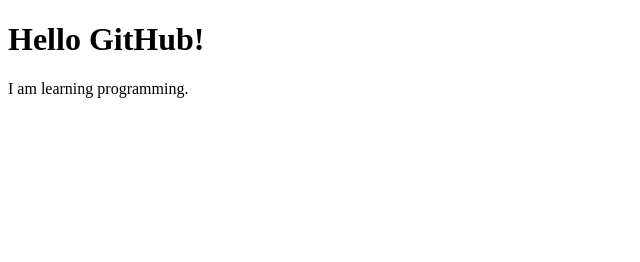
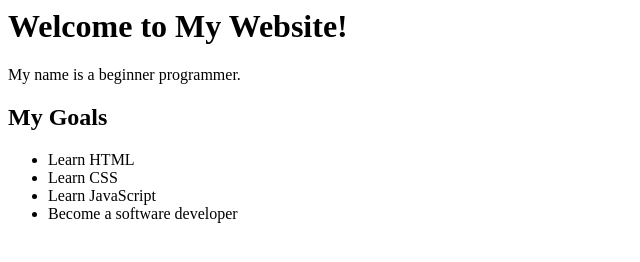
Before and after one commit to barakaprince9667/my-first-project, a plain HTML site: page index.html in a window 1280 px wide. Shown: the whole page, without its empty margins (0-640 px from the left). Drawn offline with Linux system fonts and the light colour scheme.

Commit message:
Updated my first website

```diff
--- a/index.html
+++ b/index.html
@@ -1,10 +1,17 @@
-<!DOCTYPE html>
-<html>
-<head>
-    <title>My First Website</title>
 </head>
+
 <body>
-    <h1>Hello GitHub!</h1>
-    <p>I am learning programming.</p>
+    <h1>Welcome to My Website!</h1>
+
+    <p>My name is a beginner programmer.</p>
+
+    <h2>My Goals</h2>
+
+    <ul>
+        <li>Learn HTML</li>
+        <li>Learn CSS</li>
+        <li>Learn JavaScript</li>
+        <li>Become a software developer</li>
+    </ul>
 </body>
 </html>
```
